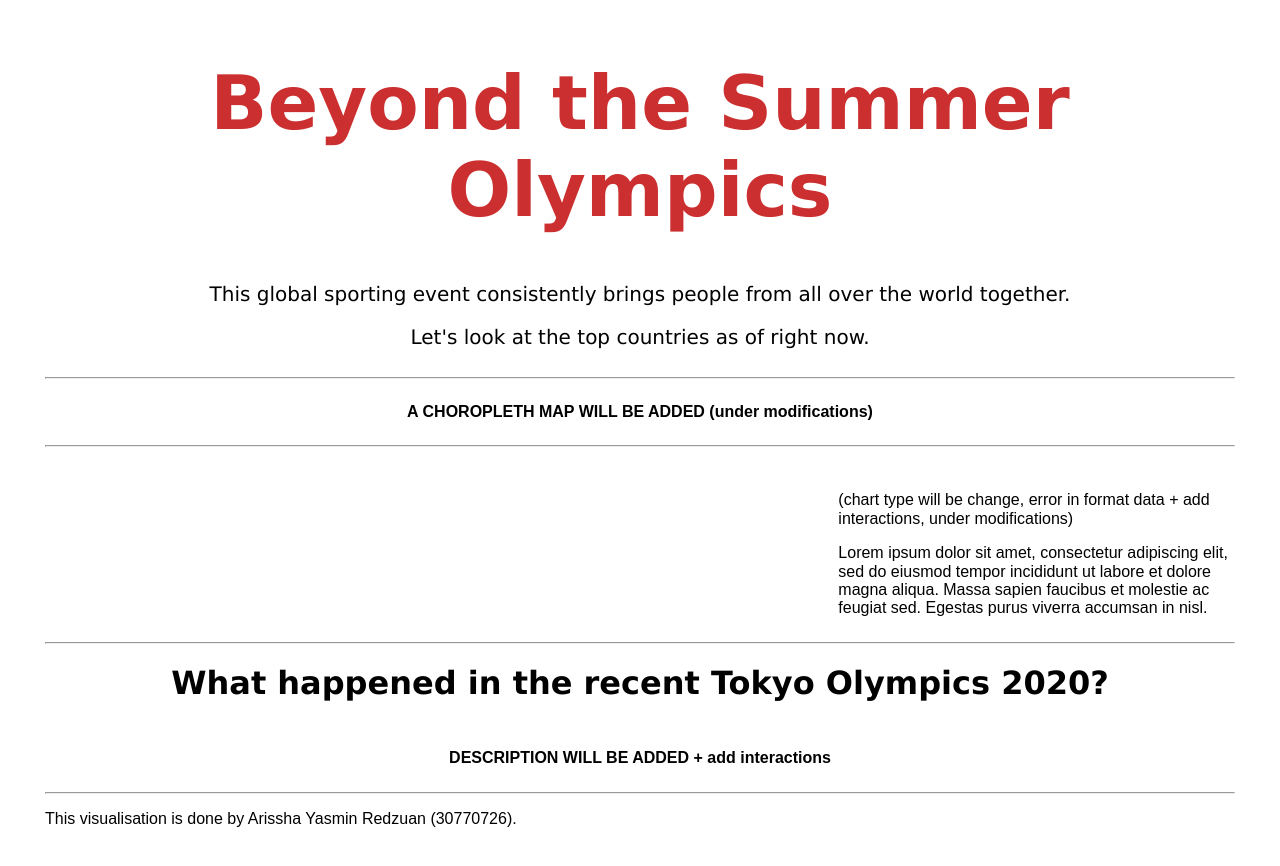
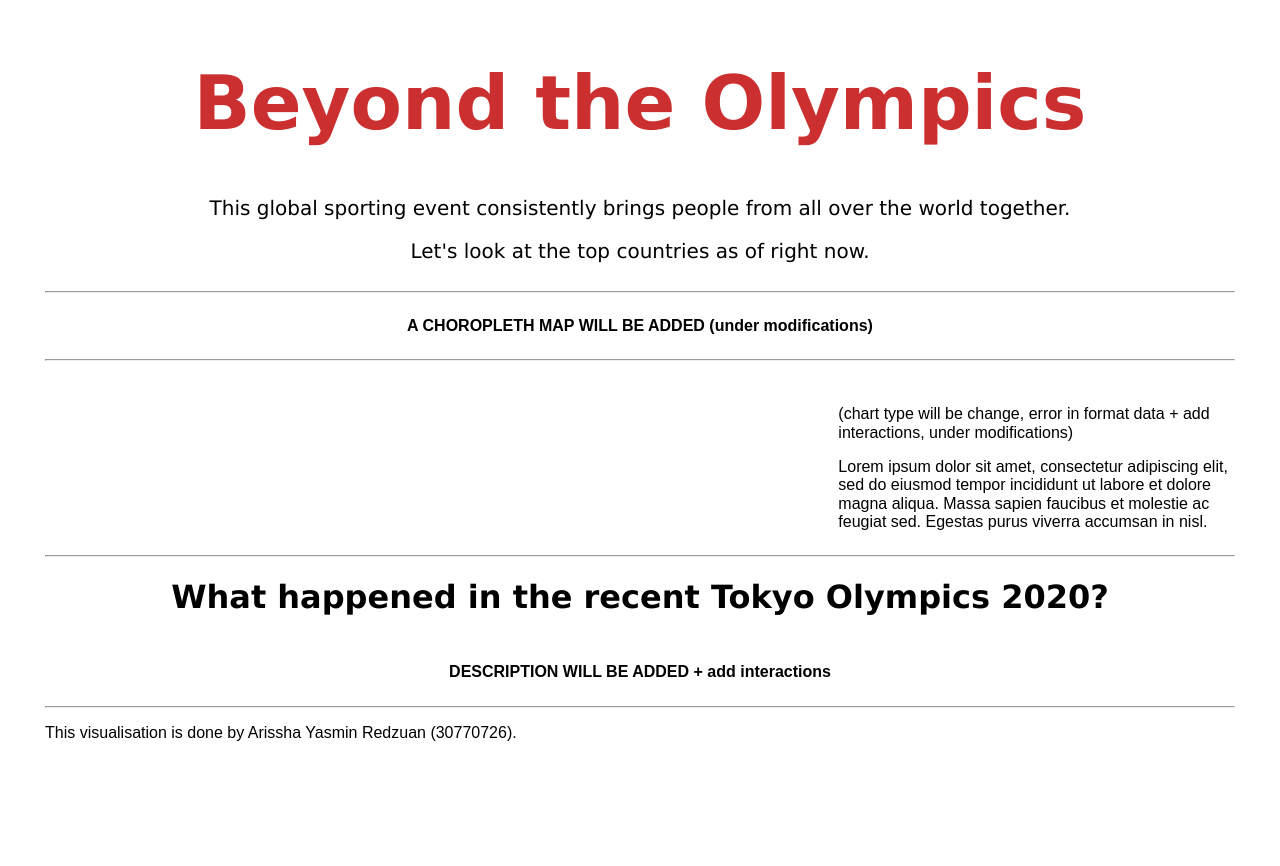
Before and after one commit to arisshayasmin/FIT3179-Assignment2, a plain HTML site: page index.html in a window 1280 px wide. After the commit the page ends 803 px from the top, so only its background shows below. Drawn offline with nearby package versions, Linux system fonts and the light colour scheme; a script that the page names is missing.

Commit message:
change directory

```diff
--- a/index.html
+++ b/index.html
@@ -30,7 +30,7 @@
       <!-- title div -->
       <div class="pure-g">
         <div class="pure-u-1-1">
-          <b><h1 id="title">Beyond the Summer Olympics</h1></b>
+          <b><h1 id="title">Beyond the Olympics</h1></b>
           <p id="subtitle">
             This global sporting event consistently brings people from all over
             the world together.
```
Also changed, not shown: data/cleaned/olympics_medals_country_wise.csv (renamed from data/olympics_medals_country_wise.csv).
